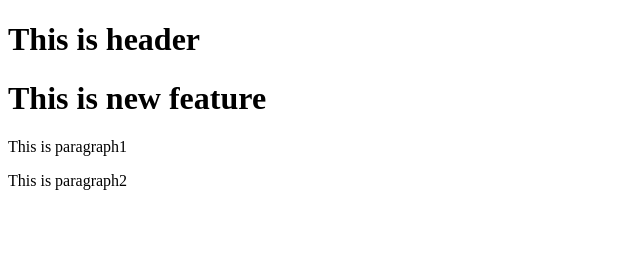
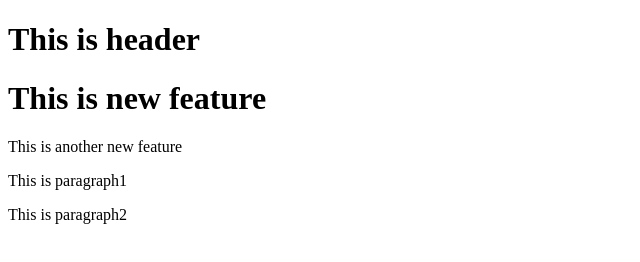
Before and after one commit to terklnwza007/sample_git2, a plain HTML site: page index.html in a window 1280 px wide. Shown: the whole page, without its empty margins (0-640 px from the left). Drawn offline with Linux system fonts and the light colour scheme.

Commit message:
new content added

```diff
--- a/index.html
+++ b/index.html
@@ -9,7 +9,7 @@
 <h1>This is header</h1>
 
 <h1>This is new feature</h1>
-
+<p>This is another new feature</p1>
 <p>This is paragraph1</p>
 
 <p>This is paragraph2</p>
```
